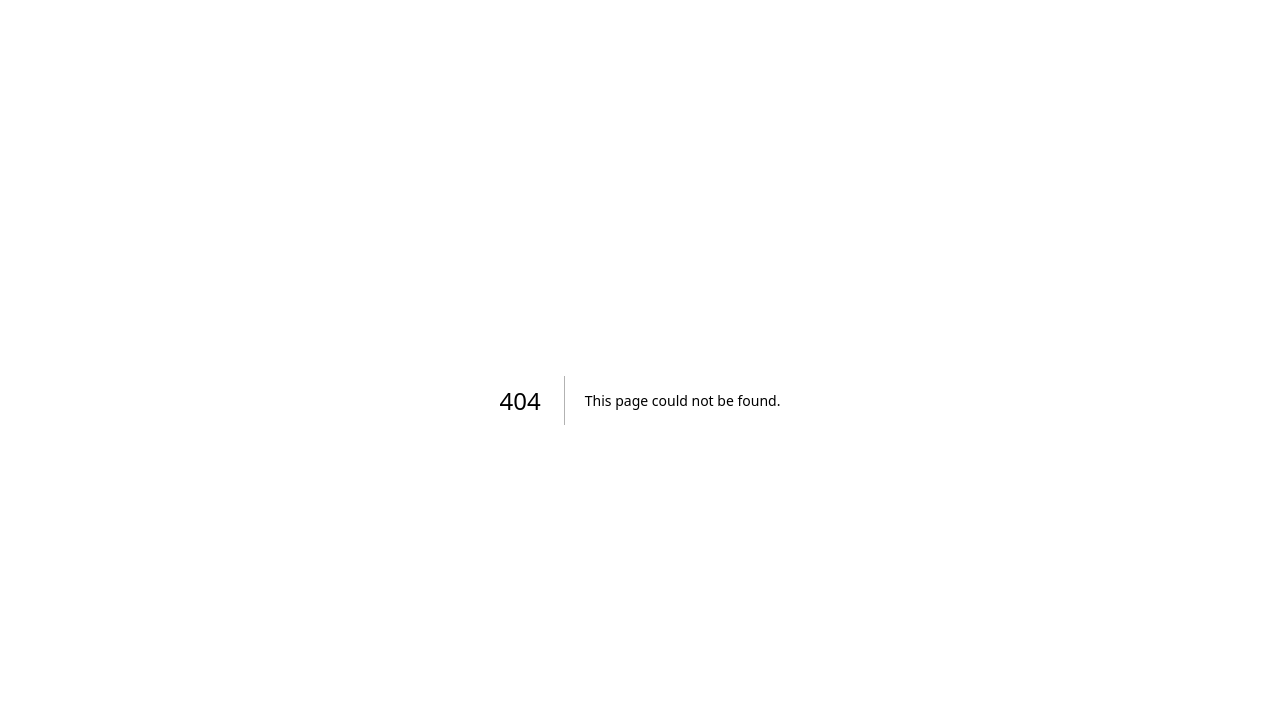
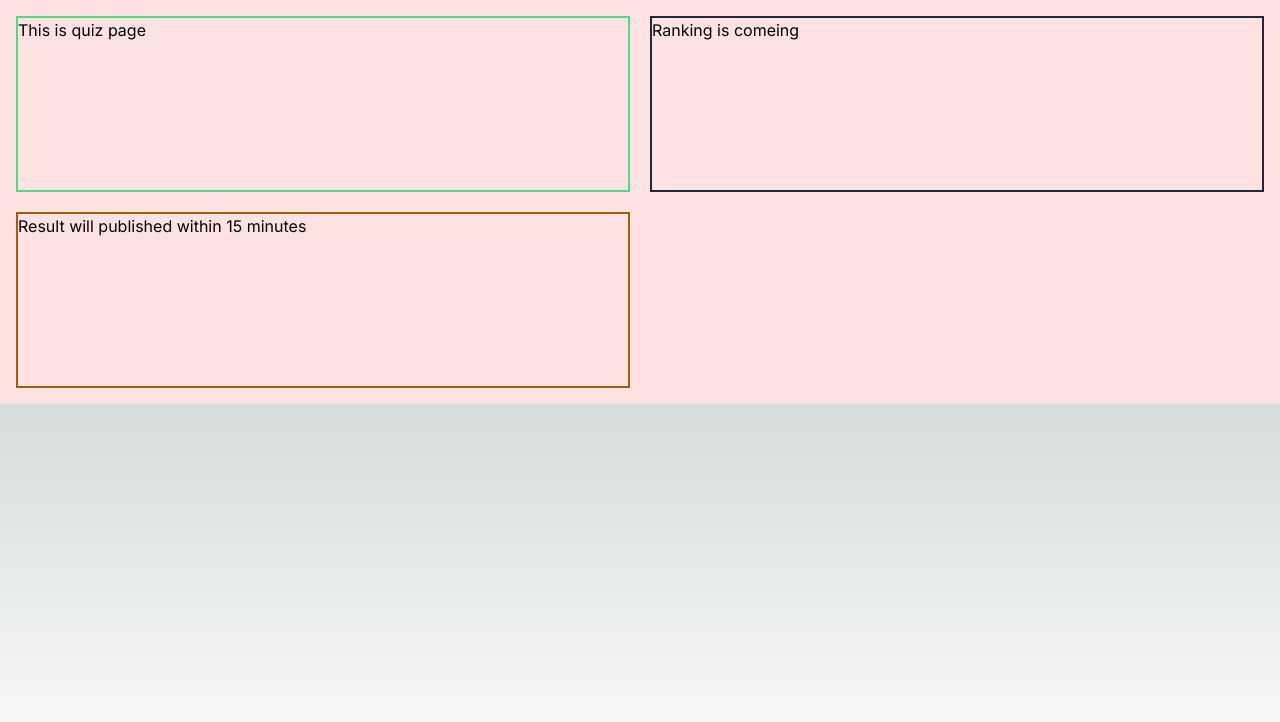
Before and after one commit to 123Somrat/Next-js-Practice, a Next.js app: page /paralalDashboard in a window 1280 px wide. Before the commit this address had no page. Shown: the top 722 px of the page. Built offline with nearby package versions, Linux system fonts and the light colour scheme.

Commit message:
implement paralal dashboard

```diff
--- /dev/null
+++ b/app/paralalDashboard/@quiz/loading.js
@@ -0,0 +1,9 @@
+import React from 'react'
+
+export default function loading() {
+  return (
+    <div>
+       <h1 className='text-green-500'>Quiz is loaidng</h1>
+    </div>
+  )
+}
--- /dev/null
+++ b/app/paralalDashboard/@quiz/page.js
@@ -0,0 +1,9 @@
+import React from 'react'
+
+export default function Quiz() {
+  return (
+    <div className='h-44 border-2 border-green-400'>
+      <h1>This is quiz page</h1>
+    </div>
+  )
+}
--- /dev/null
+++ b/app/paralalDashboard/@ranking/loading.js
@@ -0,0 +1,9 @@
+import React from 'react'
+
+export default function loading() {
+  return (
+    <div>
+        <h1 className='text-slate-800'>Ranking is loading</h1>
+    </div>
+  )
+}
--- /dev/null
+++ b/app/paralalDashboard/@ranking/page.js
@@ -0,0 +1,9 @@
+import React from 'react'
+
+export default function Ranking() {
+  return (
+    <div className='h-44 border-2 border-slate-800'>
+        <h1>Ranking is comeing</h1>
+    </div>
+  )
+}
--- /dev/null
+++ b/app/paralalDashboard/@result/loading.js
@@ -0,0 +1,9 @@
+import React from 'react'
+
+export default function loading() {
+  return (
+    <div>
+         <h1 className='text-yellow-700'>Result is loading</h1>
+    </div>
+  )
+}
--- /dev/null
+++ b/app/paralalDashboard/@result/page.js
@@ -0,0 +1,11 @@
+import React from 'react'
+
+export default function Result() {
+  return (
+    <div className='h-44 border-2 border-yellow-700'>
+         <h1>
+             Result will published within 15 minutes
+         </h1>
+    </div>
+  )
+}
--- /dev/null
+++ b/app/paralalDashboard/layout.js
@@ -0,0 +1,9 @@
+import React from 'react'
+
+export default function layout({children}) {
+  return (
+    <div className='bg-red-100'>
+          {children}
+    </div>
+  )
+}
--- /dev/null
+++ b/app/paralalDashboard/page.js
@@ -0,0 +1,14 @@
+import React from 'react'
+import Quiz from './@quiz/page'
+import Ranking from './@ranking/page'
+import Result from './@result/page'
+
+export default function page() {
+  return (
+    <div className='container mx-auto grid grid-cols-2 gap-5 p-4'>
+       <Quiz />
+       <Ranking />
+       <Result />
+    </div>
+  )
+}
```
